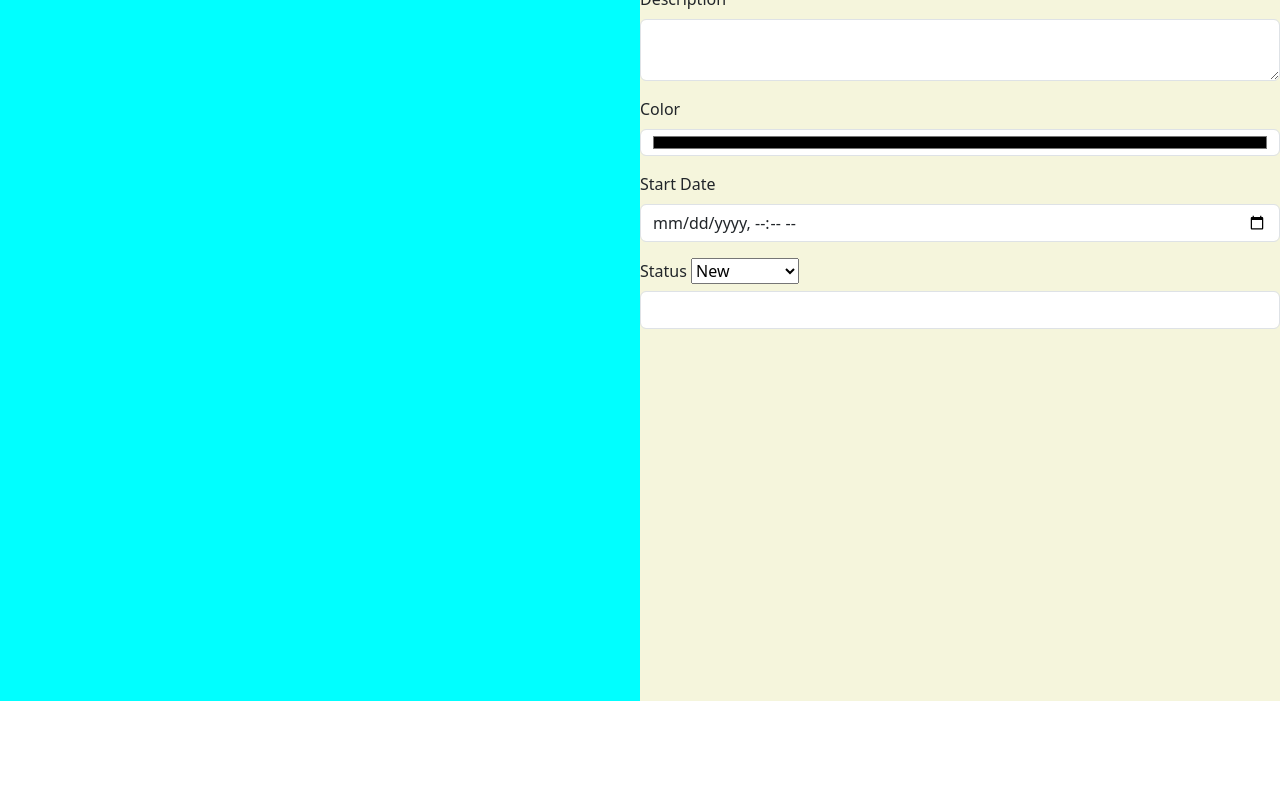
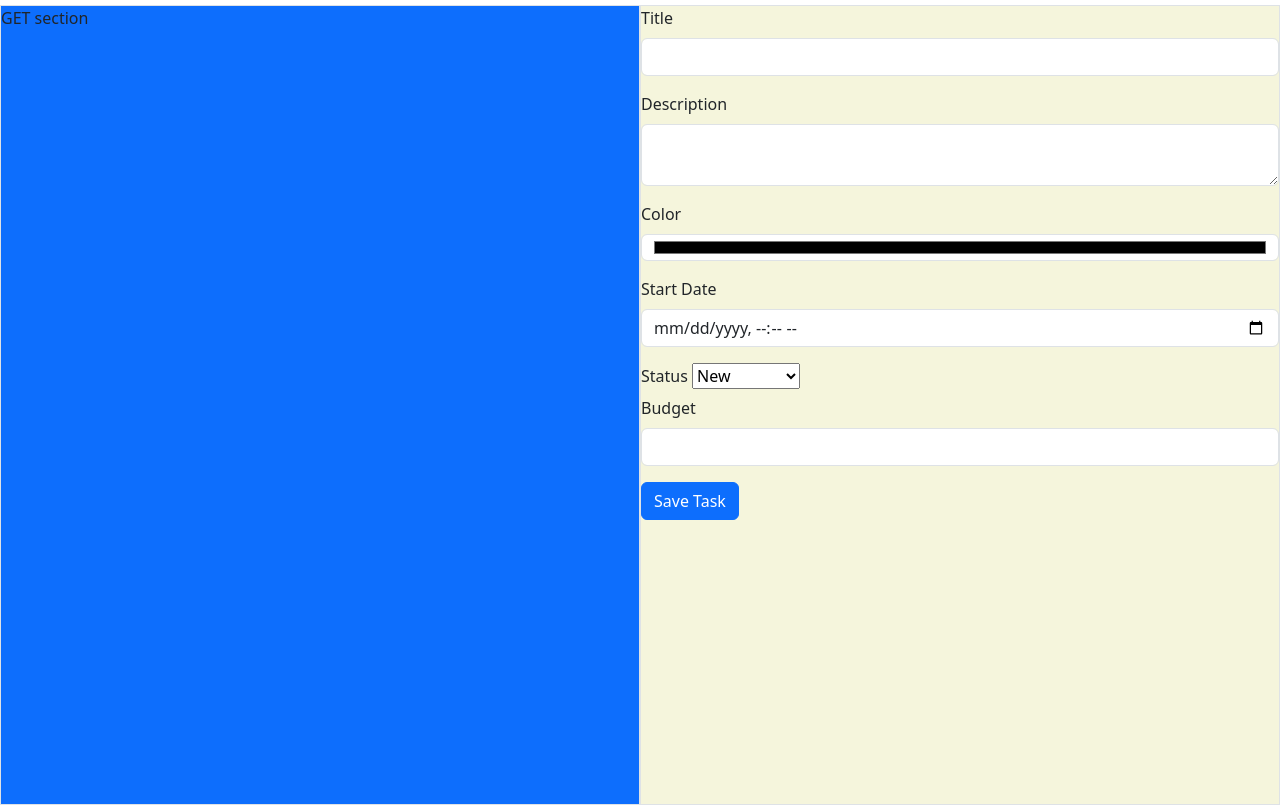
Before and after one commit to DCASSDGKU/DCASIGURAN-51-106, a plain HTML site: page index.html in a window 1280 px wide. Shown: the part 99-904 px from the top of the page. Before the commit the page ends 800 px from the top, so only its background shows below. Drawn offline with nearby package versions, Linux system fonts and the light colour scheme; files that its build step writes are made by us from their sources.

Commit message:
Add files via upload

```diff
--- a/index.html
+++ b/index.html
@@ -8,9 +8,16 @@
     <link href="https://cdn.jsdelivr.net/npm/bootstrap@5.3.3/dist/css/bootstrap.min.css" rel="stylesheet" integrity="sha384-QWTKZyjpPEjISv5WaRU9OFeRpok6YctnYmDr5pNlyT2bRjXh0JMhjY6hW+ALEwIH" crossorigin="anonymous">
 </head>
 <body>
+    <h1 class="bg-primary bg-gradient text-white text-center p-4">Task Manager</h1>
     <main>
-        <section id="list">A</section>
-        <section id="form">
+        <section id="list"
+        class="border bg-primary bg-opcaity-10 overflow-auto"
+        >
+            GET section</section>
+        <section
+            id="form"
+            class="border"
+        >
             <div class="mb-3">
                 <label class="form-label">Title</label>
                 <input type="text" class="form-control" id="txtTitle">
@@ -34,13 +41,20 @@
                     <option>New</option>
                     <option>In progress</option>
                     <option>Completed</option>
+                </select>
             </div>
-            <div class="mb-3"></div>
+            <div class="mb-3">
                 <label class="form-label">Budget</label>
                 <input type="number" class="form-control" id="numBudget">
             </div>
+            <div>
+                <button id="btnSave" class="btn btn-primary">Save Task</button>
+            </div>
         </section>
     </main>
+    <script src="https://cdn.jsdelivr.net/npm/bootstrap@5.3.3/dist/js/bootstrap.bundle.min.js" integrity="sha384-YvpcrYf0tY3lHB60NNkmXc5s9fDVZLESaAA55NDzOxhy9GkcIdslK1eN7N6jIeHz" crossorigin="anonymous"></script>
     <script src="https://code.jquery.com/jquery-3.7.1.js" integrity="sha256-eKhayi8LEQwp4NKxN+CfCh+3qOVUtJn3QNZ0TciWLP4=" crossorigin="anonymous"></script>
+    <script src="./scripts/app.js"></script>
+    <script src="./scripts/task.js"></script>
 </body>
 </html>
```
